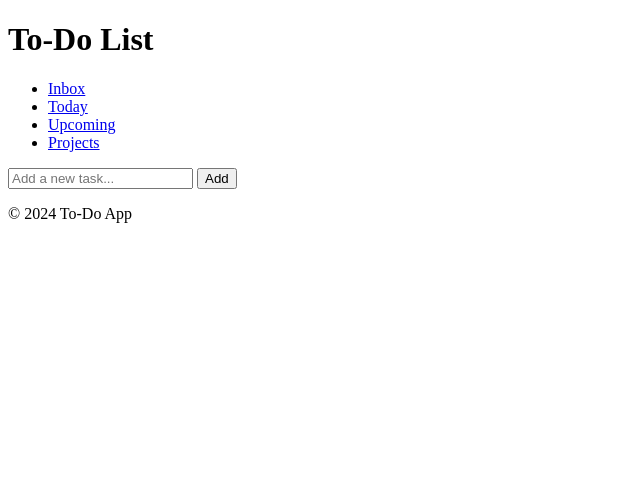
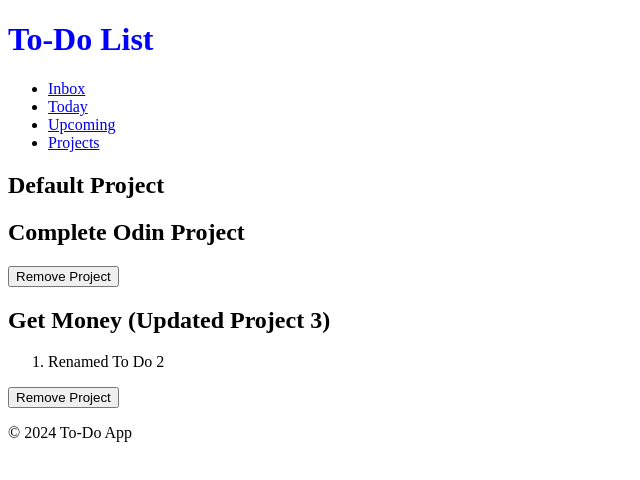
Before and after one commit to Kamocca1/to-do-list, a website built with webpack: page src/template.html in a window 1280 px wide. Shown: the whole page, without its empty margins (0-640 px from the left). Built offline with nearby package versions, Linux system fonts and the light colour scheme; files whose address does not match are found by name.

Commit message:
feat(view): add renderProjects module
- Implement renderProjects.js to handle project rendering in the view layer
- Import renderProjects into index.js for integration with main application logic

```diff
--- a/src/index.js
+++ b/src/index.js
@@ -1,10 +1,11 @@
 import Project from "./model/project.js";
 import ToDo from "./model/todo.js";
+import { renderProjects } from "./view/renderProjects.js";
 
 // Project module testing
 
 // Create the single, non-removable default project.
-const defaultProject = Project.createDefault("Inbox");
+const defaultProject = Project.createDefault("Default Project");
 console.log(
     `Created default project: "${defaultProject.name}" (Removable: ${defaultProject.isRemovable})`
 );
@@ -14,7 +15,7 @@ console.log(
 );
 console.log("\n");
 
-const project1 = Project.create("Project 1");
+const project1 = Project.create("Complete Odin Project");
 console.log(project1);
 const project2 = Project.create("Project 2");
 console.log(project2);
@@ -28,7 +29,7 @@ const project3 = Project.create("Project 3");
 console.log(project3);
 console.log(Project.getAll());
 
-project3.rename("Updated Project 3");
+project3.rename("Get Money (Updated Project 3)");
 console.log(project3);
 console.log(Project.getAll());
 
@@ -90,3 +91,8 @@ console.log(project3.countToDo());
 
 project3.removeToDo(todo1);
 console.log([...project3.todos]);
+
+// Testing home page rendering
+const content = document.querySelector(".main-content");
+
+renderProjects(content, Project.getAll());
--- /dev/null
+++ b/src/style.css
@@ -0,0 +1,3 @@
+h1 {
+    color: blue;
+}
--- a/src/template.html
+++ b/src/template.html
@@ -23,16 +23,7 @@
             </ul>
         </nav>
         <main class="main-content">
-            <!-- To-Do List Content -->
-            <section class="todo-list">
-                <form class="add-todo-form">
-                    <input type="text" placeholder="Add a new task..." />
-                    <button type="submit">Add</button>
-                </form>
-                <ul class="tasks">
-                    <!-- Tasks will be rendered here -->
-                </ul>
-            </section>
+
         </main>
         <aside class="right-sidebar">
             <!-- Optional: Add calendar, tips, or other widgets here -->
--- /dev/null
+++ b/src/view/renderProjects.js
@@ -0,0 +1,48 @@
+// Helper function to create a project card element
+function createProjectCard(project) {
+    const card = document.createElement("div");
+    card.classList.add("project-card");
+    card.dataset.projectId = project.id;
+
+    const title = document.createElement("h2");
+    title.textContent = project.name;
+    card.appendChild(title);
+
+    if (project.countToDo() > 0) {
+        const toDoList = document.createElement("ol");
+        toDoList.classList.add("to-do-list");
+        project.getToDoAll().forEach((item) => {
+            const todo = document.createElement("li");
+            todo.classList.add("todo-item");
+            todo.textContent = `${item.title}`;
+            toDoList.appendChild(todo);
+        });
+        card.appendChild(toDoList);
+        console.log(toDoList);
+    }
+    // Optionally, add more project info here (e.g., number of todos, etc.)
+
+    // If the project is removable, add a remove button
+    if (project.isRemovable) {
+        const removeBtn = document.createElement("button");
+        removeBtn.textContent = "Remove Project";
+        removeBtn.classList.add("remove-project-btn");
+        removeBtn.addEventListener("click", () => {
+            project.remove();
+            renderProjects();
+        });
+        card.appendChild(removeBtn);
+    }
+
+    return card;
+}
+
+// Function to render all projects as cards in a container
+export function renderProjects(container, projects) {
+    container.innerHTML = "";
+
+    projects.forEach((project) => {
+        const card = createProjectCard(project);
+        container.appendChild(card);
+    });
+}
```
Also changed, not shown: src/view/index.html (deleted).
